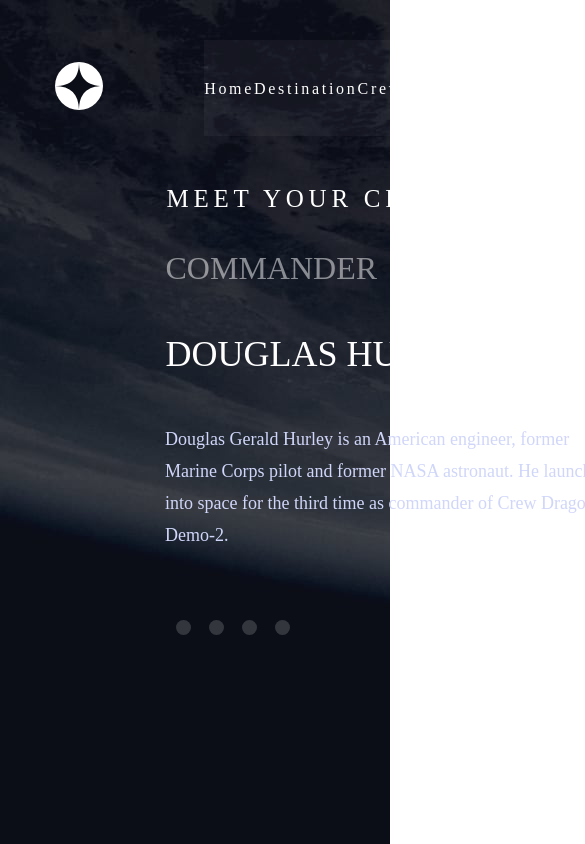
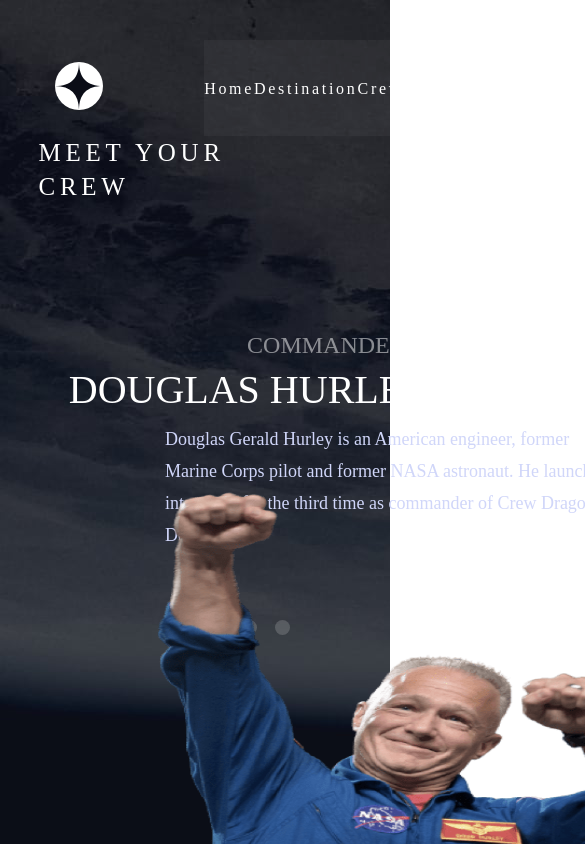
Before and after one commit to Neo-Cicada/space-tourism, a React (Vite) app in the folder space/: page /Crew in a window 390 px wide. Shown: the top 844 px of the page, 585 px wide, since content can reach past the window. Built offline with nearby package versions, Linux system fonts and the light colour scheme.

Commit message:
added a bug

```diff
--- a/space/src/styles/crew.css
+++ b/space/src/styles/crew.css
@@ -129,3 +129,64 @@
     height: 480px;
 
 }
+@media(max-width: 768px ){
+    .containerCrew{
+        background-image: url('../assets/crew/background-crew-tablet.jpg');
+    }
+    .crewGreetings{
+        position: absolute;
+        width: 204px;
+        height: 24px;
+        left: 38.5px;
+        top: 136px;
+
+    }
+    .crewRole{
+        position: absolute;
+        height: 28px;
+        left: 32.42%;
+        right: 32.42%;
+        top: calc(50% - 28px/2 - 77px);
+
+        font-family: 'Bellefair';
+        font-style: normal;
+        font-weight: 400;
+        font-size: 24px;
+        line-height: 28px;
+        /* identical to box height */
+
+        text-align: center;
+        text-transform: uppercase;
+
+        color: #FFFFFF;
+
+        mix-blend-mode: normal;
+        opacity: 0.5;
+    }
+    .crewName{
+        position: absolute;
+        height: 46px;
+        left: 0.11%;
+        right: 0.11%;
+        top: calc(50% - 46px/2 - 32px);
+
+        font-family: 'Bellefair';
+        font-style: normal;
+        font-weight: 400;
+        font-size: 40px;
+        line-height: 46px;
+        /* identical to box height */
+
+        text-align: center;
+        text-transform: uppercase;
+
+        color: #FFFFFF;
+    }
+    .crewImgBox{
+        position: absolute;
+        width: 456.37px;
+        height: 572px;
+        left: 155.85px;
+        top: 492px;
+    }
+}
```
